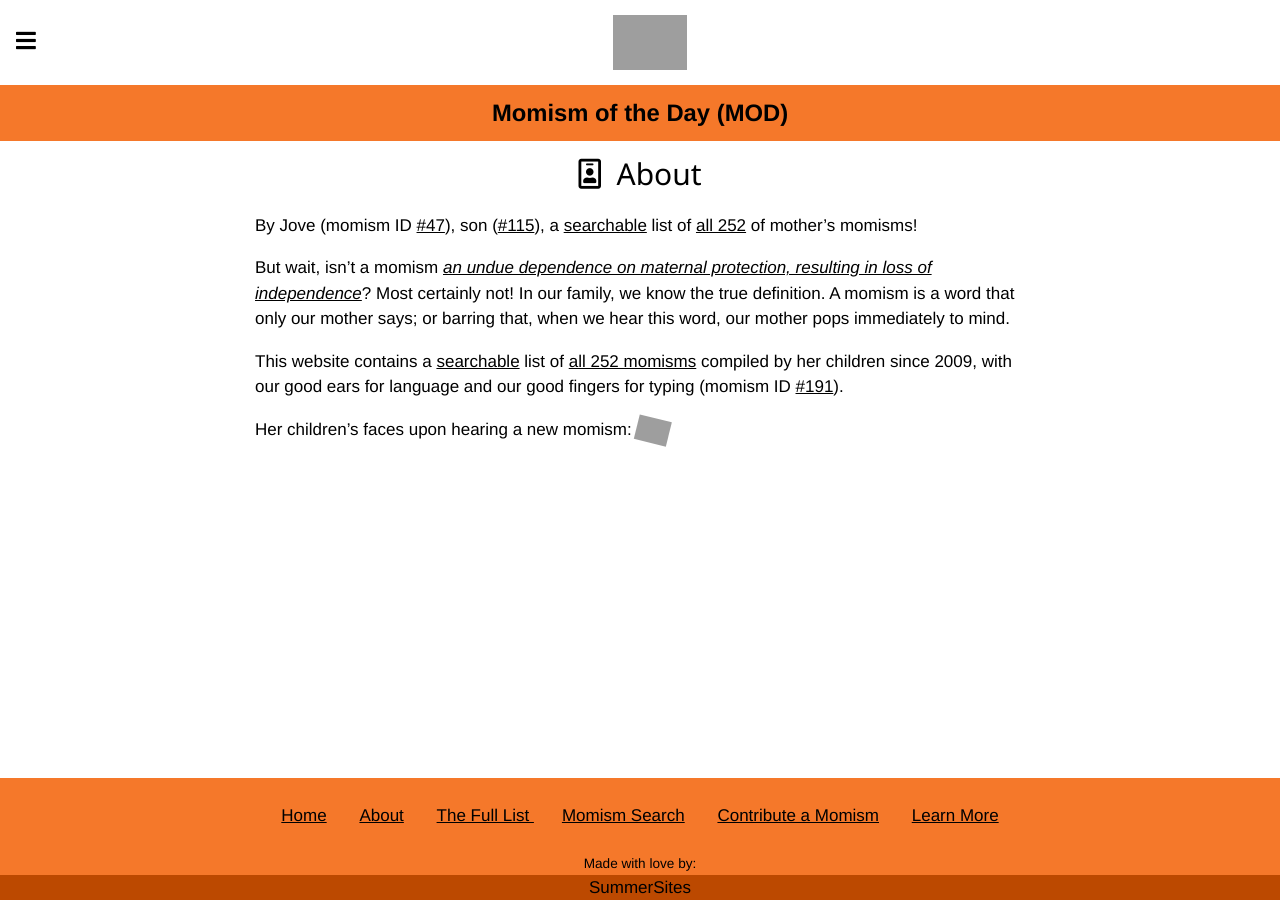
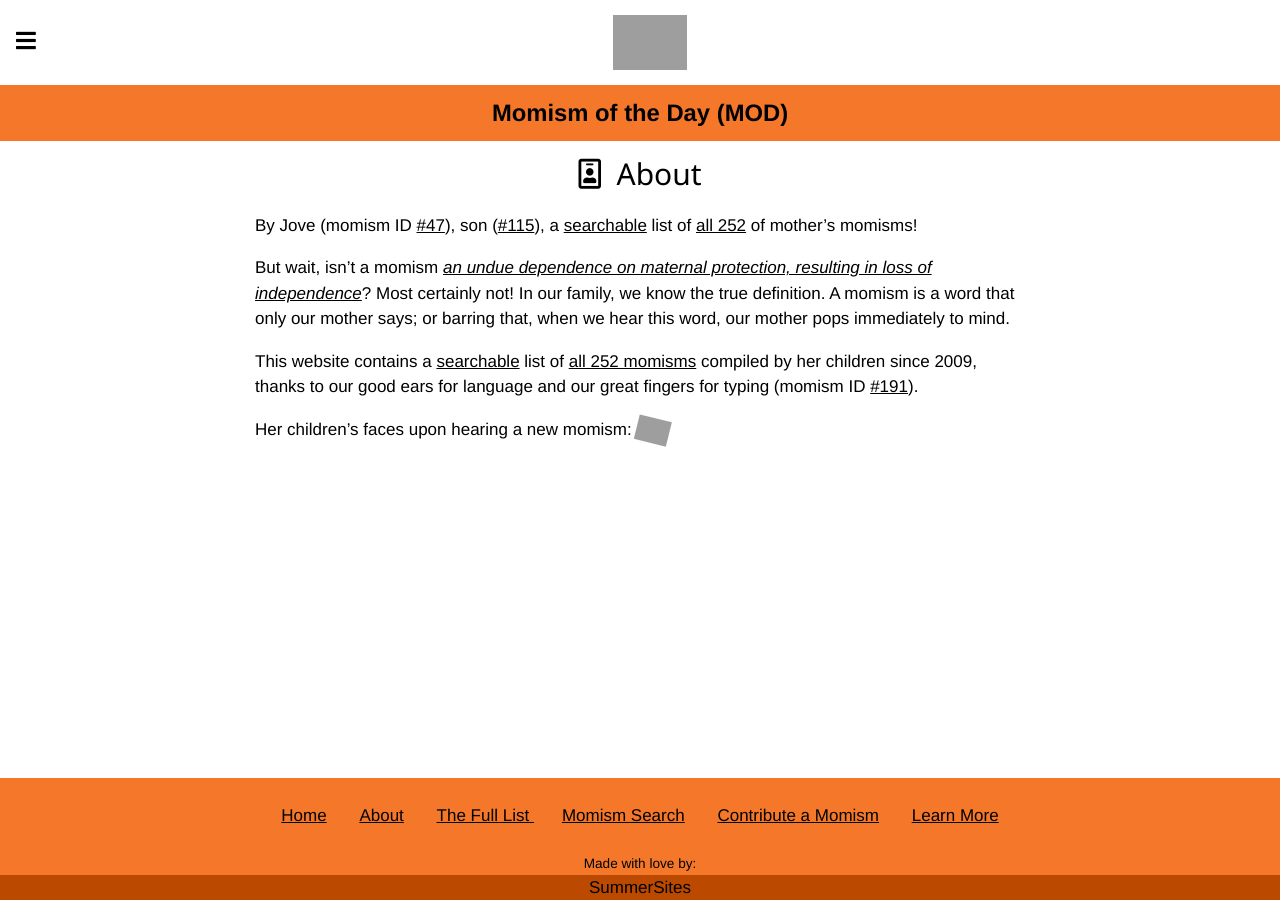
Before and after one commit to summerhays/new_momisms, a Jekyll site: the page built from about.md, in a window 1280 px wide. Built offline with Jekyll 4.4.1, drawn with Linux system fonts in a browser that asks for light colours; grey boxes are pictures that could not be loaded.

Commit message:
about update

```diff
--- a/about.md
+++ b/about.md
@@ -8,6 +8,6 @@ By Jove (momism ID [#47](/list.html#momism_id47)), son ([#115](/list.html#momism
 
 But wait, isn't a momism [_an undue dependence on maternal protection, resulting in loss of independence_](https://www.dictionary.com/browse/momism)? Most certainly not! In our family, we know the true definition. A momism is a word that only our mother says; or barring that, when we hear this word, our mother pops immediately to mind.
 
-This website contains a [searchable](/search.html) list of [all {{ site.data.momisms.size }} momisms](/list.html) compiled by her children since 2009, with our good ears for language and our good fingers for typing (momism ID [#191](/list.html#momism_id191)).
+This website contains a [searchable](/search.html) list of [all {{ site.data.momisms.size }} momisms](/list.html) compiled by her children since 2009, thanks to our good ears for language and our great fingers for typing (momism ID [#191](/list.html#momism_id191)).
 
 Her children's faces upon hearing a new momism: ![confused smiley]({{ site.icon }}){: height="25px" hspace="" class="w3-spin"}
```
